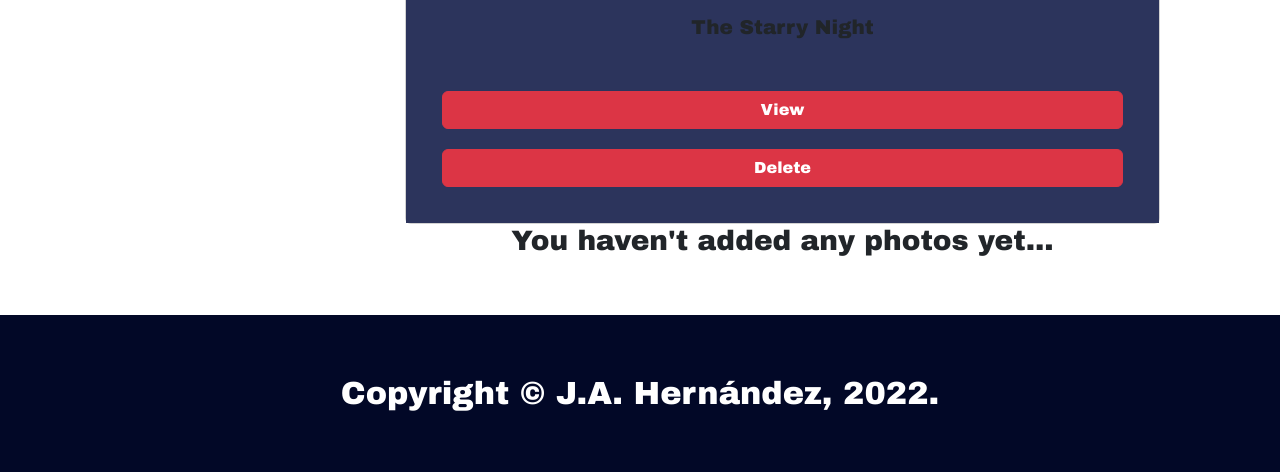
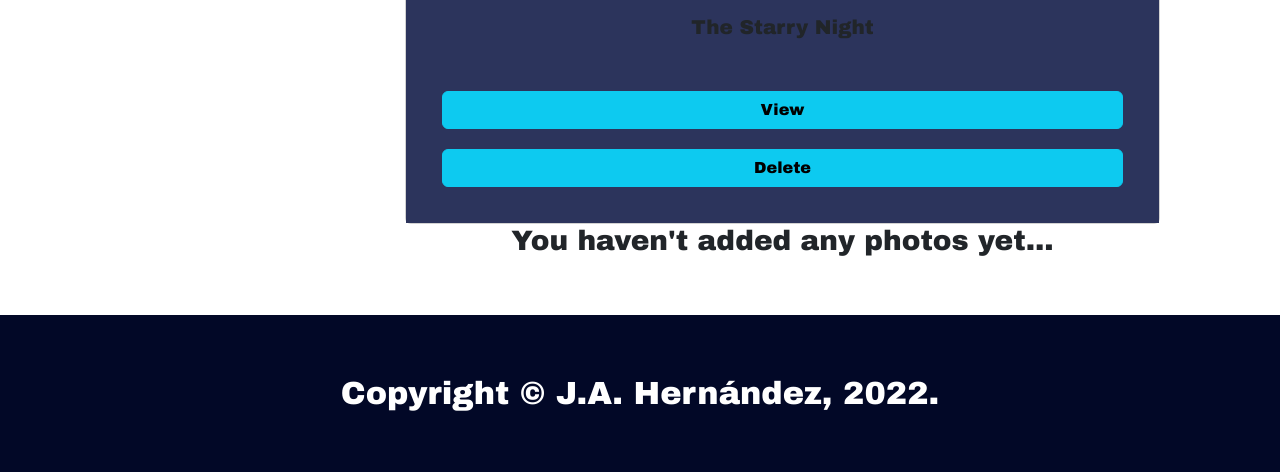
Before and after one commit to albertiaedev/photoapp, a Django app: template photoapp/app/templates/app/gallery.html in a window 1280 px wide. Shown: the part 949-1421 px from the top of the page. Run offline with Django 3.2, Linux system fonts and the light colour scheme; the template is opened without the code that fills it, so the values that code supplies are empty.

Commit message:
Changed the color of buttons in image cards

```diff
--- a/photoapp/app/templates/app/gallery.html
+++ b/photoapp/app/templates/app/gallery.html
@@ -127,8 +127,8 @@
                 <div class="card-body">
                   <h5 class="card-title">The Starry Night</h5>
                   <a href="#" class="card-category">{{photo.category.name}}</a>
-                  <a href="{% url 'photo' 1 %}" class="btn btn-danger">View</a>
-                  <a href="#" class="btn btn-danger">Delete</a>
+                  <a href="{% url 'photo' 1 %}" class="btn btn-info">View</a>
+                  <a href="#" class="btn btn-info">Delete</a>
                 </div>
               </div>
             </div>
@@ -138,8 +138,8 @@
                 <div class="card-body">
                   <h5 class="card-title">The Starry Night</h5>
                   <a href="#" class="card-category">{{photo.category.name}}</a>
-                  <a href="{% url 'photo' 1 %}" class="btn btn-danger">View</a>
-                  <a href="#" class="btn btn-danger">Delete</a>
+                  <a href="{% url 'photo' 1 %}" class="btn btn-info">View</a>
+                  <a href="#" class="btn btn-info">Delete</a>
                 </div>
               </div>
 
@@ -150,9 +150,9 @@
                 <div class="card-body">
                   <h5 class="card-title">{{photo.image.name}}</h5>
                   <a href="#" class="card-category">{{photo.category.name}}</a>
-                  <a href="{% url 'photo' photo.id %}" class="btn btn-danger">View</a>
-                  <a href="#" class="btn btn-danger">Delete</a>
-                  <a href="#" class="btn btn-danger">Edit</a>
+                  <a href="{% url 'photo' photo.id %}" class="btn btn-info">View</a>
+                  <a href="#" class="btn btn-info">Delete</a>
+                  <a href="#" class="btn btn-info">Edit</a>
                 </div>
               </div>
             </div>
```
